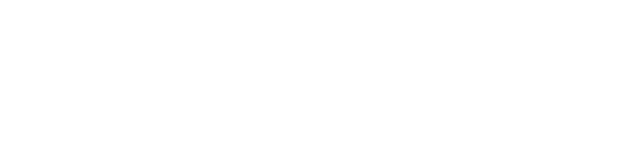
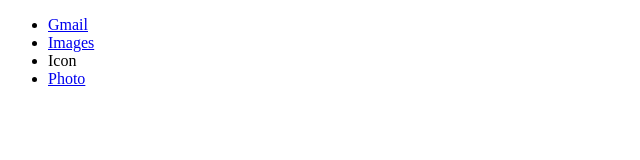
Before and after one commit to Alfredo20164920/google-clone, a plain HTML site: page index.html in a window 1280 px wide. Shown: the whole page, without its empty margins (0-640 px from the left). Drawn offline with Linux system fonts and the light colour scheme.

Commit message:
header: estructura

```diff
--- a/index.html
+++ b/index.html
@@ -13,6 +13,23 @@
 
 </head>
 <body>
-
+    <header>
+        <nav>
+            <ul>
+                <li class="nav_item">
+                    <a class="nav_item-anchor" href="https://mail.google.com/mail/u/0/?ogbl#inbox">Gmail</a>
+                </li>
+                <li class="nav_item">
+                    <a class="nav_item-anchor" href="https://www.google.com.mx/imghp?hl=en&authuser=0&ogbl">Images</a>
+                </li>
+                <li class="nav_item">
+                    <a class="nav_item-anchor">Icon</a>
+                </li>
+                <li class="nav_item">
+                    <a class="nav_item-anchor" href="https://myaccount.google.com/">Photo</a>
+                </li>
+            </ul>
+        </nav>
+    </header>
 </body>
 </html>
```
